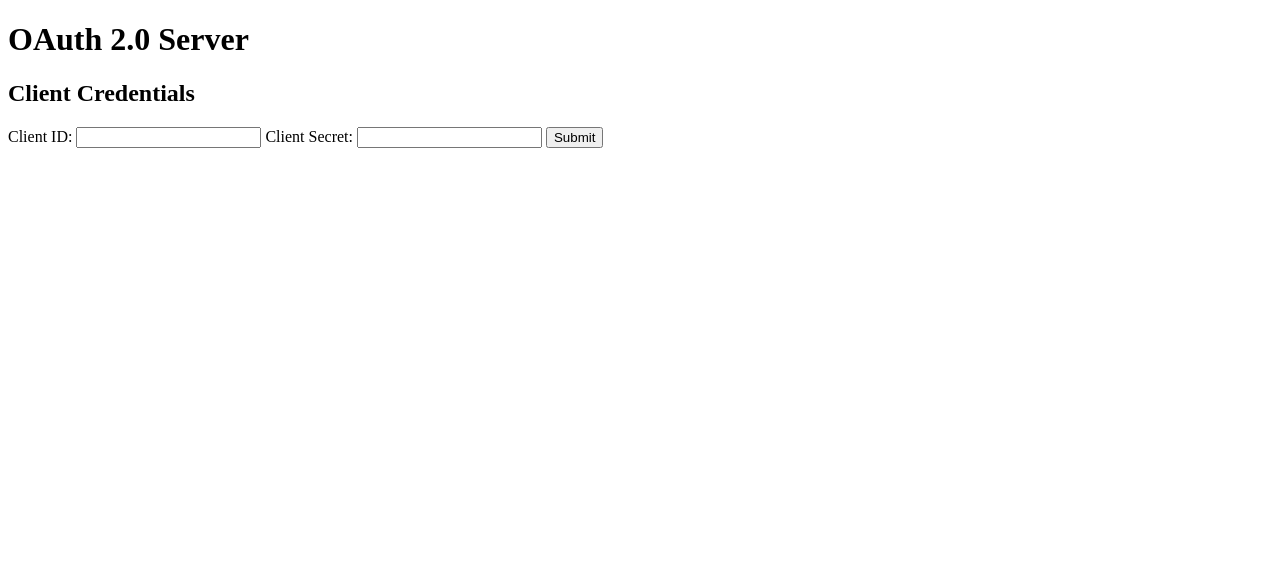
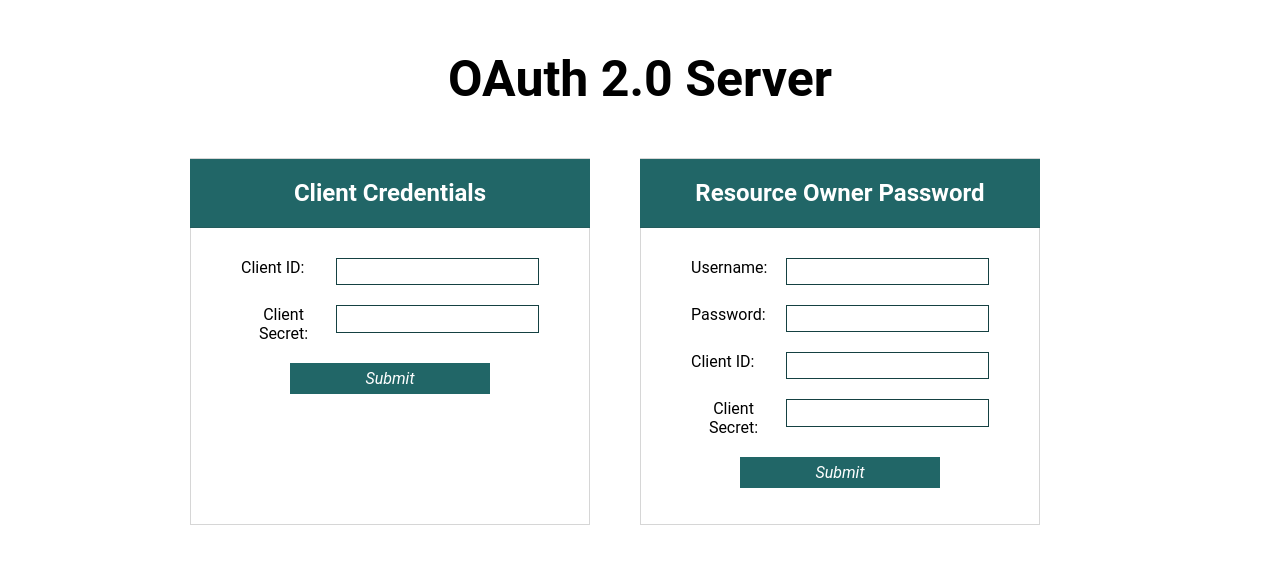
Before and after one commit to Diferti/OAuth2.0-Server, a plain HTML site: page src/index.html in a window 1280 px wide. Drawn offline with Linux system fonts and the light colour scheme.

Commit message:
Added Resource Owner Password Credentials method

```diff
--- a/src/index.html
+++ b/src/index.html
@@ -3,44 +3,52 @@
 <head>
     <meta charset="UTF-8">
     <title>OAuth 2.0</title>
+    <link rel="stylesheet" href="style.css">
 </head>
 <body>
+<div class="title">
+    <h1>OAuth 2.0 Server</h1>
+</div>
 <div class="container">
-    <h1>OAuth 2.0 Server</h1>
     <div class="method">
         <h2>Client Credentials</h2>
         <form id="clientCredentialsForm">
-            <label for="idClient">Client ID:</label>
-            <input type="text" id="idClient" name="idClient">
-            <label for="clientSecret">Client Secret:</label>
-            <input type="text" id="clientSecret" name="clientSecret">
+            <div class="form-group">
+                <label for="idClient">Client ID:</label>
+                <input type="text" id="idClient" name="idClient">
+            </div>
+            <div class="form-group">
+                <label for="clientSecret">Client Secret:</label>
+                <input type="text" id="clientSecret" name="clientSecret">
+            </div>
             <button type="button" onclick="clientCredentials()">Submit</button>
         </form>
         <p id="clientCredResult"></p>
     </div>
+    <div class="method">
+        <h2>Resource Owner Password</h2>
+        <form id="passwordCredentialsForm">
+            <div class="form-group">
+                <label for="username">Username:</label>
+                <input type="text" id="username" name="username">
+            </div>
+            <div class="form-group">
+                <label for="password">Password:</label>
+                <input type="password" id="password" name="password">
+            </div>
+            <div class="form-group">
+                <label for="idClientP">Client ID:</label>
+                <input type="text" id="idClientP" name="idClientP">
+            </div>
+            <div class="form-group">
+                <label for="clientSecretP">Client Secret:</label>
+                <input type="text" id="clientSecretP" name="clientSecretP">
+            </div>
+            <button type="button" onclick="passwordCredentials()">Submit</button>
+        </form>
+        <p id="passwordCredResult"></p>
+    </div>
 </div>
 </body>
-<script>
-    function clientCredentials() {
-        const form = document.getElementById('clientCredentialsForm');
-        const idClient = form.idClient.value;
-        const clientSecret = form.clientSecret.value;
-
-        fetch('http://localhost:8000/clientCredentials', {
-            method: 'POST',
-            headers: {
-                'Content-Type': 'application/json'
-            },
-            body: JSON.stringify({
-                idClient: idClient,
-                clientSecret: clientSecret,
-                grantType: 'clientCredentials'
-            })
-        })
-            .then(response => response.json())
-            .then(data => {
-                document.getElementById('clientCredResult').innerText = JSON.stringify(data);
-            });
-    }
-</script>
+<script src="index.js"></script>
 </html>
--- /dev/null
+++ b/src/index.js
@@ -0,0 +1,49 @@
+function clientCredentials()
+{
+    const form = document.getElementById('clientCredentialsForm');
+    const idClient = form.idClient.value;
+    const clientSecret = form.clientSecret.value;
+
+    fetch('http://localhost:8000/clientCredentials', {
+        method: 'POST',
+        headers: {
+            'Content-Type': 'application/json'
+        },
+        body: JSON.stringify({
+            idClient: idClient,
+            clientSecret: clientSecret,
+            grantType: 'clientCredentials'
+        })
+    })
+        .then(response => response.json())
+        .then(data => {
+            document.getElementById('clientCredResult').innerText = JSON.stringify(data);
+        });
+}
+
+function passwordCredentials()
+{
+    const form = document.getElementById('passwordCredentialsForm');
+    const username = form.username.value;
+    const password = form.password.value;
+    const idClient = form.idClientP.value;
+    const clientSecret = form.clientSecretP.value;
+
+    fetch('http://localhost:8000/passwordCredentials', {
+        method: 'POST',
+        headers: {
+            'Content-Type': 'application/json'
+        },
+        body: JSON.stringify({
+            username: username,
+            password: password,
+            idClient: idClient,
+            clientSecret: clientSecret,
+            grantType: 'passwordCredentials',
+        })
+    })
+        .then(response => response.json())
+        .then(data => {
+            document.getElementById('passwordCredResult').innerText = JSON.stringify(data);
+        });
+}
--- /dev/null
+++ b/src/style.css
@@ -0,0 +1,68 @@
+.title {
+    margin: 50px 0;
+    text-align: center;
+    font-family: "Roboto", sans-serif;
+    font-weight: bold;
+    font-size: 25px;
+}
+.container {
+    display: flex;
+    justify-content: center;
+}
+.method {
+    width: 400px;
+    border: 1px solid rgba(53, 53, 53, 0.2);
+    text-align: center;
+    margin-right: 50px;
+    padding: 20px;
+    box-sizing: border-box;
+}
+.method form {
+    text-align: center;
+}
+.method h2 {
+    display: flex;
+    justify-content: center;
+    text-align: center;
+    background: #216667;
+    color: white;
+    font-family: "Roboto", sans-serif;
+    font-weight: bold;
+    width: 400px;
+    margin-top: -20px;
+    margin-left: -21px;
+    margin-bottom: 30px;
+    padding-top: 20px;
+    padding-bottom: 20px;
+    border-bottom: 1px solid rgba(53, 53, 53, 0.2);
+}
+.form-group {
+    display: flex;
+    justify-content: space-between;
+    margin-bottom: 10px;
+}
+.form-group label {
+    margin-left: 30px;
+    text-align: center;
+    margin-right: 10px;
+    font-family: "Roboto", sans-serif;
+}
+.form-group input {
+    margin-bottom: 10px;
+    margin-right: 30px;
+    width: auto;
+    font-family: "Roboto", sans-serif;
+    padding: 5px;
+    border: 1px solid #154142;
+}
+.method button {
+    font-family: "Roboto", sans-serif;
+    font-style: italic;
+    font-size: 16px;
+    margin-top: 10px;
+    width: 200px;
+    padding: 5px;
+    background: #216667;
+    border: 1px solid #216667;
+    color: white;
+}
```
Also changed, not shown: src/server.js (+17 -1 lines).
